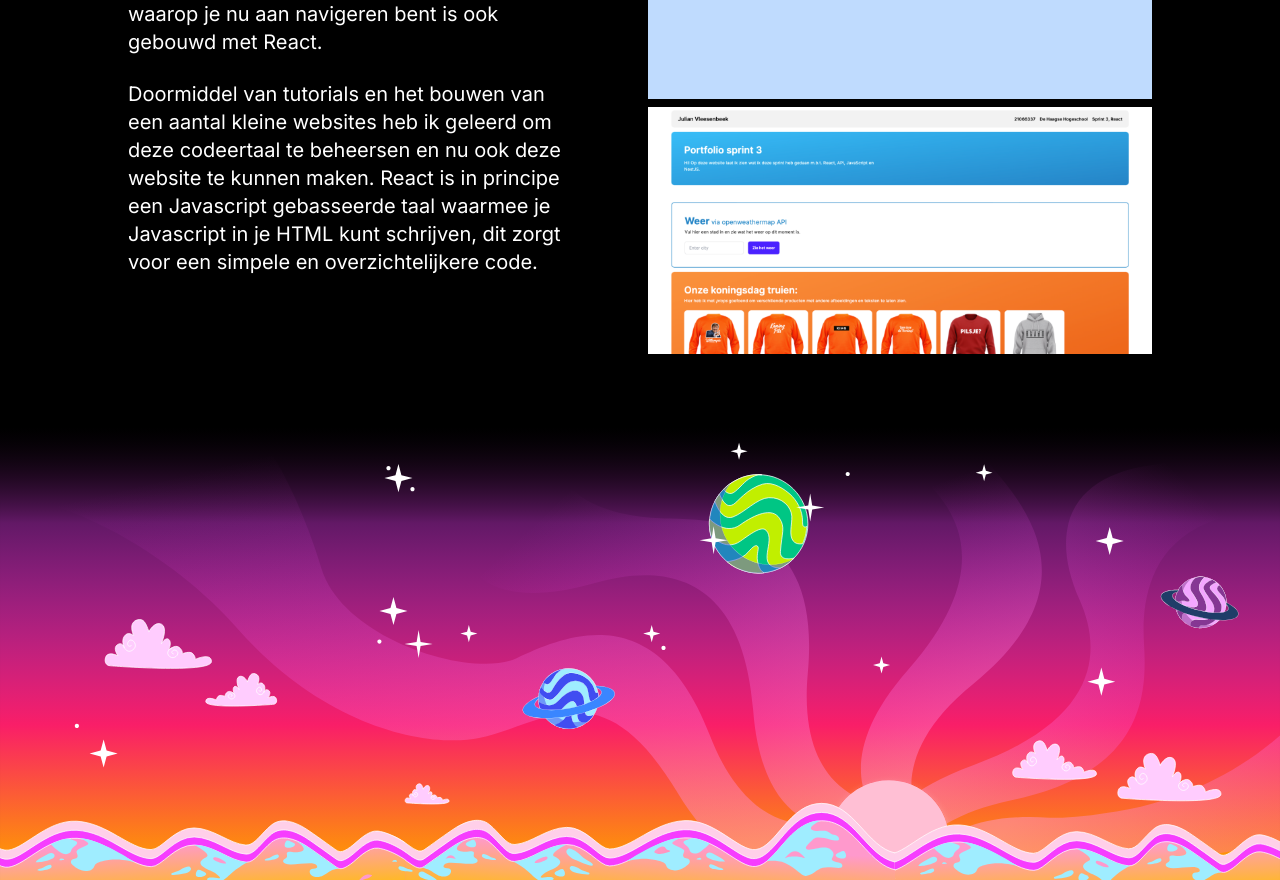
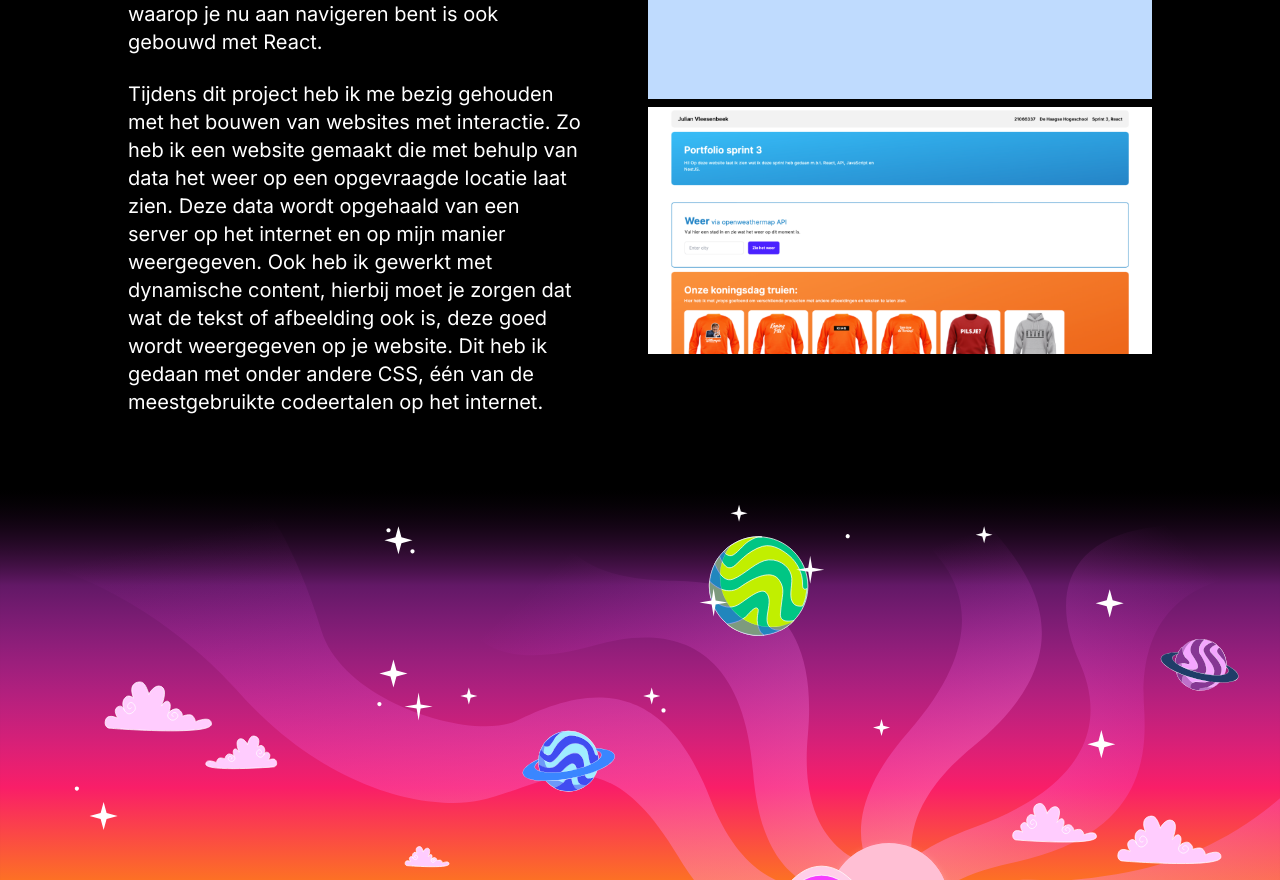
Before and after one commit to meatlake/k86-sprint4-portfolio-main-main, a Next.js app: page /pages/Coder in a window 1280 px wide. Shown: the part 2520-3400 px from the top of the page. Built offline with nearby package versions, Linux system fonts and the light colour scheme.

Commit message:
v2 voor laatste puntjes

```diff
--- a/app/page.js
+++ b/app/page.js
@@ -273,7 +273,7 @@ export default function Home() {
                     Terug naar boven
                   </h2>
                 </button>
-                <button
+                {/* <button
                   className="text-black font-bold flex items-center mt-4 gap-2 text-center mx-auto"
                   onClick={() => location.reload()}
                 >
@@ -281,7 +281,7 @@ export default function Home() {
                   <span>
                     <img className="w-[20px]" src="/images/reload.svg" />
                   </span>
-                </button>
+                </button> */}
               </div>
             </div>
           </div>
--- a/app/pages/3DArtiest/page.js
+++ b/app/pages/3DArtiest/page.js
@@ -18,11 +18,11 @@ const page = () => {
           alt="vormgeving icon"
         />
       </div>
-      <div className="mt-32 px-4 lg:px-32">
+      <div className="lg:mt-32 mt-40 px-4 lg:px-32">
         <div className="flex flex-col gap-1 lg:gap-4">
-          <h3 className="text-2xl">Jouw UX talent is</h3>
+          <h3 className="text-xl lg:text-2xl">Jouw UX talent is</h3>
           <h1
-            className="text-6xl lg:text-[5rem] font-bold"
+            className="text-5xl lg:text-[5rem] font-bold"
             style={{ color: portfolioInfo[portfolioNumber].color }}
           >
             {portfolioInfo[portfolioNumber].title}
--- a/app/pages/Animator/page.js
+++ b/app/pages/Animator/page.js
@@ -18,11 +18,11 @@ const page = () => {
           alt="vormgeving icon"
         />
       </div>
-      <div className="mt-32 px-4 lg:px-32">
+      <div className="lg:mt-32 mt-40 px-4 lg:px-32">
         <div className="flex flex-col gap-1 lg:gap-4">
-          <h3 className="text-2xl">Jouw UX talent is</h3>
+          <h3 className="text-xl lg:text-2xl">Jouw UX talent is</h3>
           <h1
-            className="text-6xl lg:text-[5rem] font-bold"
+            className="text-5xl lg:text-[5rem] font-bold"
             style={{ color: portfolioInfo[portfolioNumber].color }}
           >
             {portfolioInfo[portfolioNumber].title}
--- a/app/pages/Coder/page.js
+++ b/app/pages/Coder/page.js
@@ -16,11 +16,11 @@ const page = () => {
           alt="vormgeving icon"
         />
       </div>
-      <div className="mt-32 px-4 lg:px-32">
+      <div className="lg:mt-32 mt-40 px-4 lg:px-32">
         <div className="flex flex-col gap-1 lg:gap-4">
-          <h3 className="text-2xl">Jouw UX talent is</h3>
+          <h3 className="lg:text-2xl text-xl">Jouw UX talent is</h3>
           <h1
-            className="text-6xl lg:text-[5rem] font-bold"
+            className="text-5xl lg:text-[5rem] font-bold"
             style={{ color: portfolioInfo[portfolioNumber].color }}
           >
             {portfolioInfo[portfolioNumber].title}
@@ -96,11 +96,14 @@ const page = () => {
             ook gebouwd met React.
           </p>
           <p className="lg:text-xl text-sm">
-            Doormiddel van tutorials en het bouwen van een aantal kleine
-            websites heb ik geleerd om deze codeertaal te beheersen en nu ook
-            deze website te kunnen maken. React is in principe een Javascript
-            gebasseerde taal waarmee je Javascript in je HTML kunt schrijven,
-            dit zorgt voor een simpele en overzichtelijkere code.
+            Tijdens dit project heb ik me bezig gehouden met het bouwen van
+            websites met interactie. Zo heb ik een website gemaakt die met
+            behulp van data het weer op een opgevraagde locatie laat zien. Deze
+            data wordt opgehaald van een server op het internet en op mijn
+            manier weergegeven. Ook heb ik gewerkt met dynamische content,
+            hierbij moet je zorgen dat wat de tekst of afbeelding ook is, deze
+            goed wordt weergegeven op je website. Dit heb ik gedaan met onder
+            andere CSS, één van de meestgebruikte codeertalen op het internet.
           </p>
         </div>
         <div className=" flex flex-col gap-2 mt-4 lg:mt-0">
--- a/app/pages/Vormgever/page.js
+++ b/app/pages/Vormgever/page.js
@@ -18,11 +18,11 @@ const page = () => {
           alt="vormgeving icon"
         />
       </div>
-      <div className="mt-32 px-4 lg:px-32">
+      <div className="lg:mt-32 mt-40 px-4 lg:px-32">
         <div className="flex flex-col gap-1 lg:gap-4">
-          <h3 className="text-2xl">Jouw UX talent is</h3>
+          <h3 className="lg:text-2xl text-xl">Jouw UX talent is</h3>
           <h1
-            className="text-6xl lg:text-[5rem] font-bold"
+            className="text-5xl lg:text-[5rem] font-bold"
             style={{ color: portfolioInfo[portfolioNumber].color }}
           >
             {portfolioInfo[portfolioNumber].title}
```
